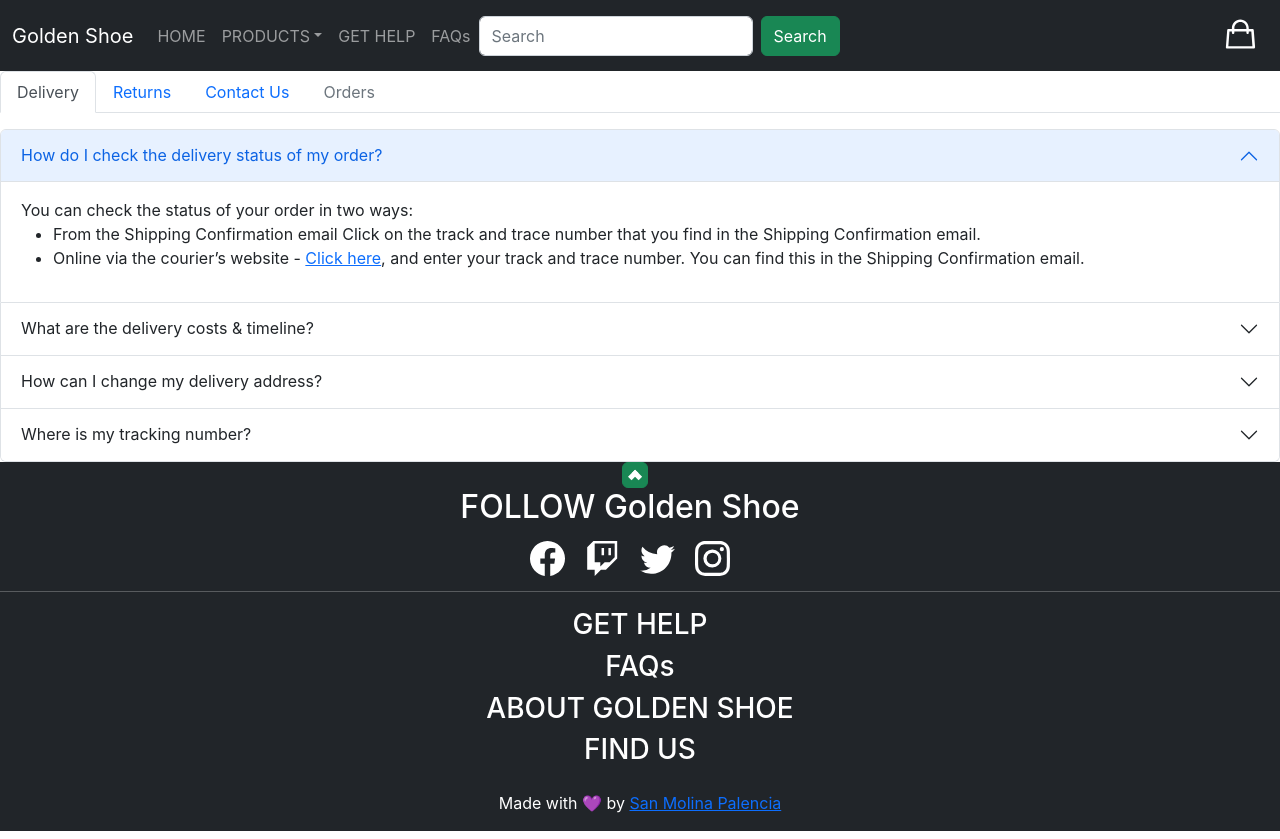
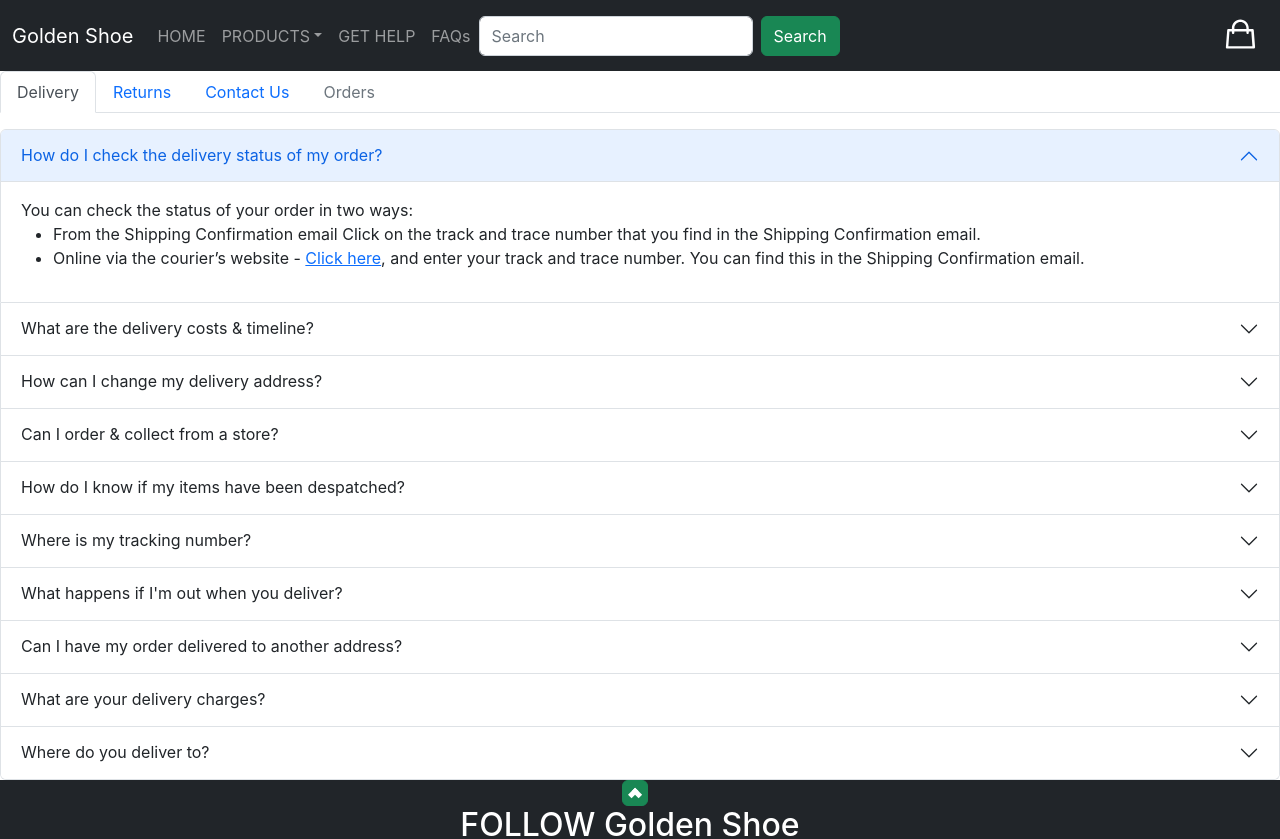
Before and after one commit to sandramolina/shoe-ecommerce, a React (Create React App) app: page /faqs in a window 1280 px wide. Shown: the top 839 px of the page. Built offline with nearby package versions, Linux system fonts and the light colour scheme; no server answers.

Commit message:
adds more questions

```diff
--- a/src/features/FAQs/Delivery.jsx
+++ b/src/features/FAQs/Delivery.jsx
@@ -54,7 +54,40 @@ const Delivery = () => {
         </Accordion.Body>
       </Accordion.Item>
       <Accordion.Item eventKey='4'>
+        <Accordion.Header>Can I order & collect from a store?</Accordion.Header>
+        <Accordion.Body>
+          Store collection is available. You can select a delivery option and
+          collect an order from any of our stores nationwide.
+        </Accordion.Body>
+      </Accordion.Item>
+      <Accordion.Item eventKey='5'>
+        <Accordion.Header>
+          How do I know if my items have been despatched?
+        </Accordion.Header>
+        <Accordion.Body>TBD</Accordion.Body>
+      </Accordion.Item>
+      <Accordion.Item eventKey='6'>
         <Accordion.Header>Where is my tracking number?</Accordion.Header>
+        <Accordion.Body>TBD</Accordion.Body>
+      </Accordion.Item>
+      <Accordion.Item eventKey='7'>
+        <Accordion.Header>
+          What happens if I'm out when you deliver?
+        </Accordion.Header>
+        <Accordion.Body>TBD</Accordion.Body>
+      </Accordion.Item>
+      <Accordion.Item eventKey='8'>
+        <Accordion.Header>
+          Can I have my order delivered to another address?
+        </Accordion.Header>
+        <Accordion.Body>TBD</Accordion.Body>
+      </Accordion.Item>
+      <Accordion.Item eventKey='9'>
+        <Accordion.Header>What are your delivery charges?</Accordion.Header>
+        <Accordion.Body>TBD</Accordion.Body>
+      </Accordion.Item>
+      <Accordion.Item eventKey='10'>
+        <Accordion.Header>Where do you deliver to?</Accordion.Header>
         <Accordion.Body>TBD</Accordion.Body>
       </Accordion.Item>
     </Accordion>
--- a/src/features/FAQs/Returns.jsx
+++ b/src/features/FAQs/Returns.jsx
@@ -55,6 +55,50 @@ const Returns = () => {
           in its original box/packaging, with all original labels attached.{' '}
         </Accordion.Body>
       </Accordion.Item>
+      <Accordion.Item eventKey='5'>
+        <Accordion.Header>How can I return a gift?</Accordion.Header>
+        <Accordion.Body>
+          No, this is not possible. Each item you are returning will need to be
+          in its original box/packaging, with all original labels attached.{' '}
+        </Accordion.Body>
+      </Accordion.Item>
+      <Accordion.Item eventKey='6'>
+        <Accordion.Header>
+          Can I return items from different orders in one box?
+        </Accordion.Header>
+        <Accordion.Body>
+          No, this is not possible. Each item you are returning will need to be
+          in its original box/packaging, with all original labels attached.{' '}
+        </Accordion.Body>
+      </Accordion.Item>
+      <Accordion.Item eventKey='7'>
+        <Accordion.Header>Can I amend my order?</Accordion.Header>
+        <Accordion.Body>
+          No, this is not possible. Each item you are returning will need to be
+          in its original box/packaging, with all original labels attached.{' '}
+        </Accordion.Body>
+      </Accordion.Item>
+      <Accordion.Item eventKey='8'>
+        <Accordion.Header>When do I get my refund?</Accordion.Header>
+        <Accordion.Body>
+          No, this is not possible. Each item you are returning will need to be
+          in its original box/packaging, with all original labels attached.{' '}
+        </Accordion.Body>
+      </Accordion.Item>
+      <Accordion.Item eventKey='9'>
+        <Accordion.Header>Where is my refund credited?</Accordion.Header>
+        <Accordion.Body>
+          No, this is not possible. Each item you are returning will need to be
+          in its original box/packaging, with all original labels attached.{' '}
+        </Accordion.Body>
+      </Accordion.Item>
+      <Accordion.Item eventKey='10'>
+        <Accordion.Header>Will you refund the postage cost?</Accordion.Header>
+        <Accordion.Body>
+          No, this is not possible. Each item you are returning will need to be
+          in its original box/packaging, with all original labels attached.{' '}
+        </Accordion.Body>
+      </Accordion.Item>
     </Accordion>
   );
 };
```
